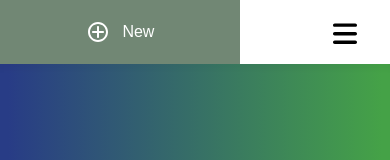
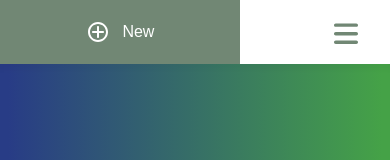
Before and after one commit to gdscashesi/ashesi-hackers-league, a React (Create React App) app: page /sandbox in a window 390 px wide. Shown: the top 160 px of the page. Built offline with nearby package versions, Linux system fonts and the light colour scheme; a web font is replaced by a local one.

Commit message:
minor styles changes

```diff
--- a/src/components/icons/Icons.js
+++ b/src/components/icons/Icons.js
@@ -74,15 +74,15 @@ const NewIcon = () => {
       xmlns="http://www.w3.org/2000/svg"
     >
       <path
-        fill-rule="evenodd"
-        clip-rule="evenodd"
+        fillRule="evenodd"
+        clipRule="evenodd"
         d="M2 12C2 6.47715 6.47715 2 12 2C17.5228 2 22 6.47715 22 12C22 17.5228 17.5228 22 12
         22C6.47715 22 2 17.5228 2 12ZM12 4C7.58172 4 4 7.58172 4 12C4 16.4183 7.58172 20 12
         20C16.4183 20 20 16.4183 20 12C20 7.58172 16.4183 4 12 4Z" fill="currentColor"
       />
       <path
-        fill-rule="evenodd"
-        clip-rule="evenodd"
+        fillRule="evenodd"
+        clipRule="evenodd"
         d="M13 7C13 6.44772 12.5523 6 12 6C11.4477 6 11 6.44772 11 7V11H7C6.44772 11 6 11.4477
         6 12C6 12.5523 6.44772 13 7 13H11V17C11 17.5523 11.4477 18 12 18C12.5523 18 13 17.5523
         13 17V13H17C17.5523 13 18 12.5523 18 12C18 11.4477 17.5523 11 17 11H13V7Z"
@@ -99,13 +99,14 @@ const ToggleIcon = () => {
       viewBox="0 0 448 512"
     >
       <path
-        fill-rule="evenodd"
-        clip-rule="evenodd"
+        fillRule="evenodd"
+        clipRule="evenodd"
         d="M0 96C0 78.33 14.33 64 32 64H416C433.7 64 448 78.33 448 96C448 113.7 433.7 128
         416 128H32C14.33 128 0 113.7 0 96zM0 256C0 238.3 14.33 224 32 224H416C433.7 224 448
         238.3 448 256C448 273.7 433.7 288 416 288H32C14.33 288 0 273.7 0 256zM416 448H32C14.33
         448 0 433.7 0 416C0 398.3 14.33 384 32 384H416C433.7 384 448 398.3 448 416C448 433.7
         433.7 448 416 448z"
+        fill="#718774"
       />
     </svg>
   )
--- a/src/pages/admin/admin_top_nav/AdminTopNav.js
+++ b/src/pages/admin/admin_top_nav/AdminTopNav.js
@@ -19,6 +19,7 @@ import {
 
 
 const AdminTopNav = () => {
+
   return (
     <nav className={TopNavStyles.wrapper}>
         <span className={TopNavStyles.newBtn}>
@@ -28,10 +29,10 @@ const AdminTopNav = () => {
                 to = {ADMIN + HOME + NEW}
             />
         </span>
-        <button className={TopNavStyles.toggleBtn}>
+        <button className={TopNavStyles.toggleBtn} >
             <ToggleIcon />
         </button>
-        <div className={TopNavStyles.navItems}>
+        <div className={TopNavStyles.navItems }>
             <ul>
                 <li>
                     <Button
--- a/src/pages/admin/admin_top_nav/admin-top-nav.module.scss
+++ b/src/pages/admin/admin_top_nav/admin-top-nav.module.scss
@@ -44,24 +44,26 @@
     }
 }
 
-
+//toggle button styles
 .toggleBtn{
     display: none;
     position: absolute;
     top: 50%;
-    right: 25px;
+    right: 1.5rem;
     border: 0;
-    height: 40px;
-    width: 40px;
+    height: 2.5rem;
+    width: 2.5rem;
     padding: 0.5rem;
     transform: translateY(-50%);
     background-color: #ffff;
     cursor: pointer;
     transition: background-color 0.2s ease-in-out;
+
 }
 
 .toggleBtn:hover{
-    background-color: #718774 ;
+    background-color: #717c8713 ;
+    border: 2px solid  #717c8713;
 }
 
 //media queries
@@ -90,7 +92,7 @@
             top: 60px;
             left: 0;
             width: 100%;
-            height: calc(100vh - 60px);
+            height: calc(100vh - 3.75rem);
             background-color: white;
             border-top: 1px solid black;
             display: none;
@@ -108,4 +110,5 @@
     .toggleBtn{
         display: block;
     }
+
 }
```
